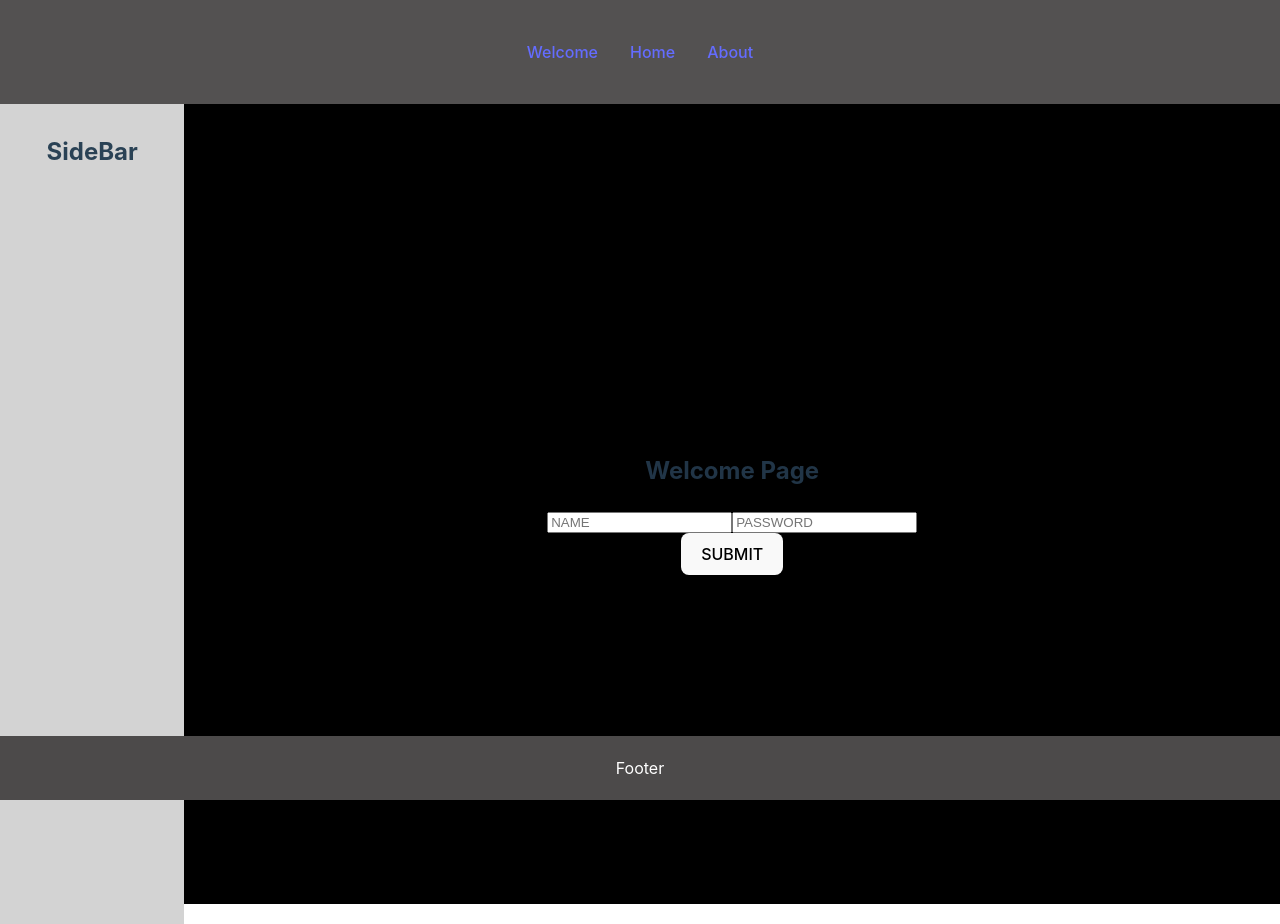
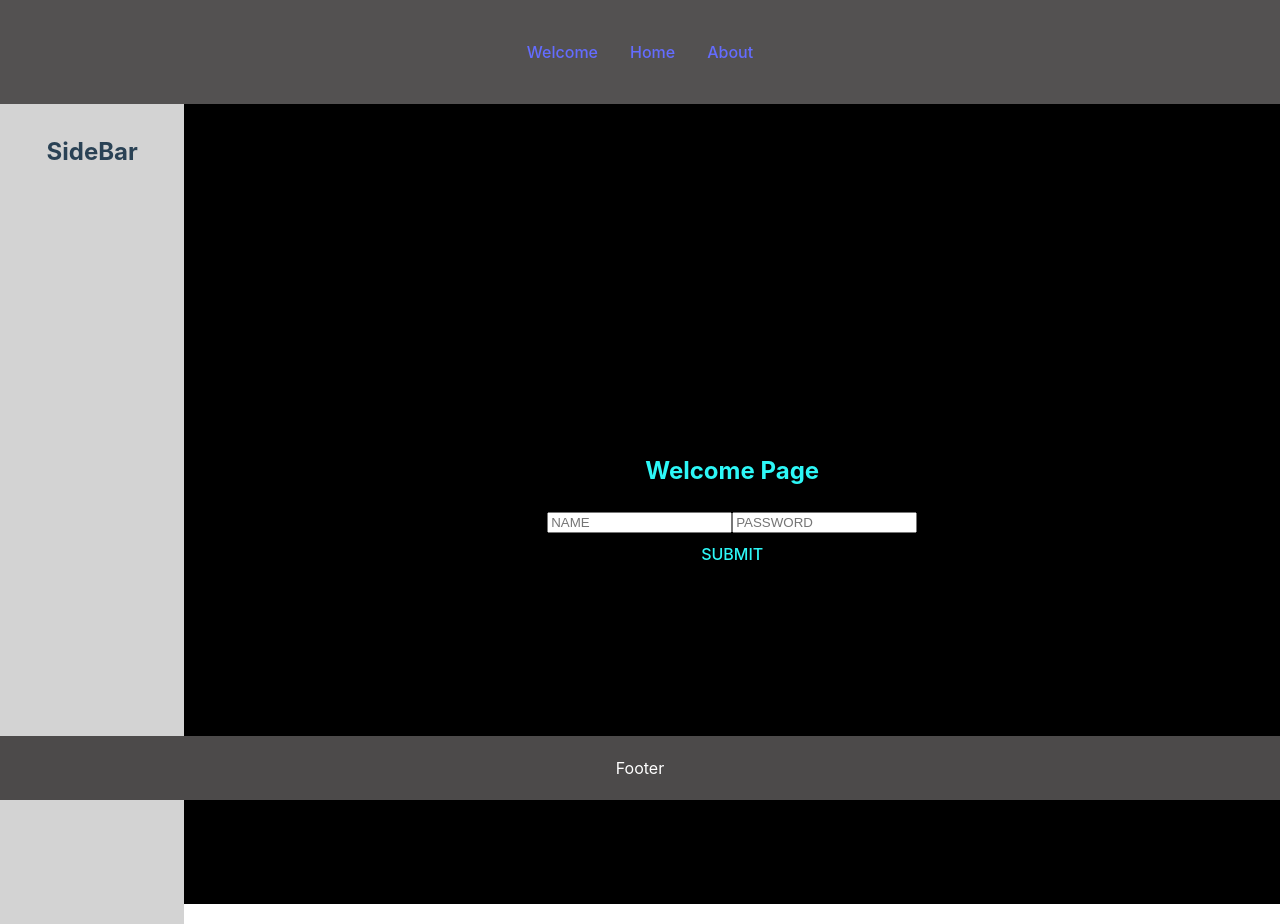
Before and after one commit to Memoryman2022/Project-2, a React (Vite) app in the folder frontend/: page /welcome in a window 1280 px wide. Built offline with nearby package versions, Linux system fonts and the light colour scheme.

Commit message:
new branch

```diff
--- a/frontend/src/App.css
+++ b/frontend/src/App.css
@@ -73,6 +73,17 @@ nav {
 
 .welcome-div {
   position: absolute;
+  color: rgb(45, 247, 247);
+}
+
+.login-buttons-div {
+  display: flex;
+  flex-direction: column;
+}
+
+.login-button {
+  background-color: black;
+  color: rgb(45, 247, 247);
 }
 
 /*HOME PAGE*/
--- a/frontend/src/pages/Welcome.jsx
+++ b/frontend/src/pages/Welcome.jsx
@@ -13,7 +13,7 @@ function Welcome() {
           <label>
             <input type="text" password="password" placeholder="PASSWORD" />
           </label>
-          <div className="login-buttons">
+          <div className="login-buttons-div">
             <button className="login-button" type="submit">
               SUBMIT
             </button>
```
